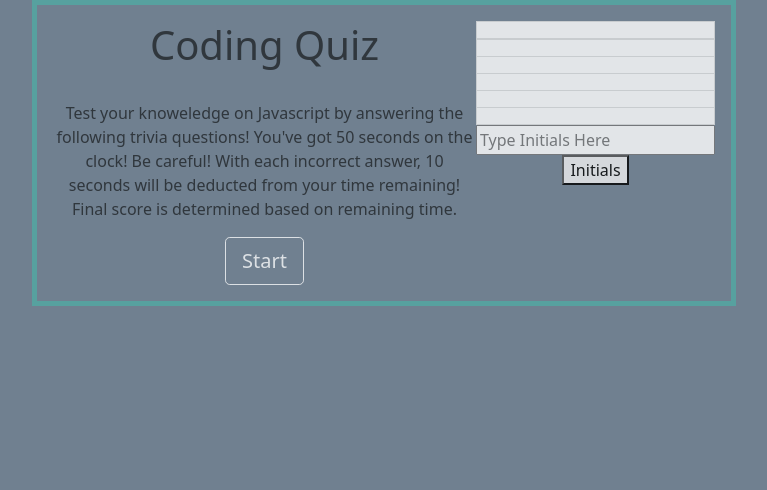
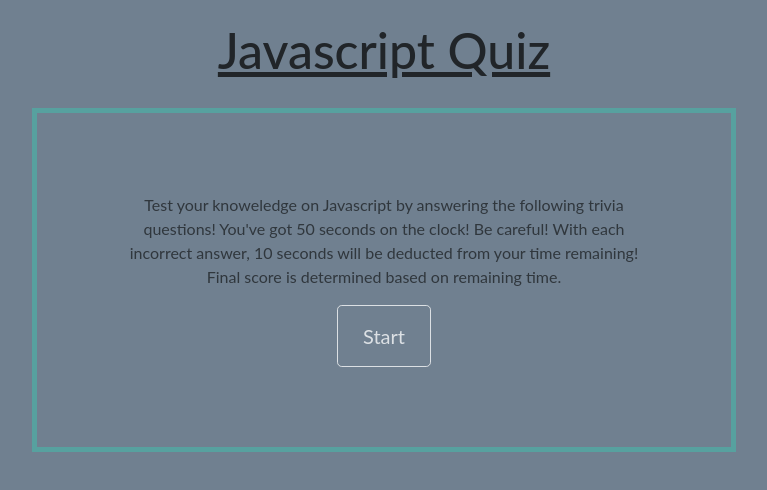
Before and after one commit to BDJS0033/Code_Quiz, a plain HTML site: page index.html in a window 1280 px wide. Shown: the whole page, without its empty margins (256-1023 px from the left). Drawn offline with nearby package versions, Linux system fonts and the light colour scheme.

Commit message:
WIP code

```diff
--- a/assets/css/style.css
+++ b/assets/css/style.css
@@ -2,6 +2,14 @@ body {
     padding: 0;
     margin: 0;
     background-color: slategray;
+    font-family: 'Lato', sans-serif;
+}
+
+h1 {
+    text-align: center;
+    font-size: 50px;
+    text-decoration: underline;
+    padding: 20px;
 }
 
 .container {
@@ -10,6 +18,7 @@ body {
     flex-direction: row;
     justify-content: center;
     width: 800px;
+    padding: 80px;
     text-align: center;
     margin: auto;
     width: 55% ;
@@ -17,3 +26,19 @@ body {
     background-color: slategray;
     opacity: 0.8;
   }
+
+  /* Start button */
+#sbutton, #savebtn {
+    display: inline-block;
+    padding: 15px 25px;
+    font-size: 20px;
+    cursor: pointer;
+    text-align: center;
+    text-decoration: none;
+    outline: none;
+ }
+
+ /* Questions, correct/wrong answers, nor score will display on first start page  */
+#quiz , #correct, #score {
+    display: none;
+  }
--- a/assets/js/script.js
+++ b/assets/js/script.js
@@ -0,0 +1,16 @@
+// Link elements to the DOM
+var questions = document.getElementById("questions");
+var showAnswer = document.getElementById("answer");
+var start = document.getElementById("start");
+var sbutton = document.getElementById("sbutton");
+var quiz = document.getElementById("quiz");
+var scoreId = document.getElementById("score");
+var timer = document.querySelector(".timer");
+var choiceA = document.getElementById("A");
+var choiceB = document.getElementById("B");
+var choiceC = document.getElementById("C");
+var choiceD = document.getElementById("D");
+var savebtn = document.getElementById("savebtn");
+var providedInitials = document.getElementById("providedInitials");
+
+//Quiz Questions
--- a/index.html
+++ b/index.html
@@ -13,27 +13,27 @@
 
 <body>
 <!-- container for main content and start button -->
+<h1 class="header">Javascript Quiz</h1>
+
 <div class="container">
 	<div id="start">
-			<h1>Coding Quiz</h1>
-			<br>
 		<p>
 			Test your knoweledge on Javascript by answering the following trivia questions! You've got 50 seconds on the clock!
 			Be careful! With each incorrect answer, 10 seconds will be deducted from your time remaining! Final score is determined based on remaining time.
 		</p>
-			<button type="button" id="sbtn" class="btn btn-outline-light btn-lg">Start</button>
+		<button id="sbutton" class="btn btn-outline-light btn-lg">Start</button>
 	</div>
 
-		<!-- Questions & Answers Section-->
-		<div class="list-group list-group-flush">
+	<!-- Container to hold the questions and answers-->
+<div>
 		<div id="quiz">
 			<div class="list-group-item" id="question"></div>
 			<div class="choices">
-					<div class="list-group-item" id="A"></div>
-					<div class="list-group-item" id="B"></div>
-				  	<div class="list-group-item" id="C"></div>
-				  	<div class="list-group-item" id="D"></div>
-				  	<div class="list-group-item" id="answer"></div>
+				<div id="A"></div>
+				<div id="B"></div>
+				<div id="C"></div>
+				<div id="D"></div>
+				<div id="answer"></div>
 			</div>
 
 <!-- Timer box-->
@@ -42,16 +42,18 @@
 	 </div>
 </div>
 
-	<!-- Intital and Save Score -->
-	<div>
-		<div class="score-container">
+  <!-- To insert score and initials-->
+</div>
+	<div class="scoreContainer">
 		<div id="score">
-				<input id="Initials" placeholder="Type Initials Here">
+			<input id="providedInitials"  placeholder="Type Initials Here">
 			<br>
 			<button id="savebtn">Initials</button>
 		</div>
 	</div>
 </div>
 
+<script src="./assets/js/script.js"></script>
+
 </body>
 </html>
```
Lines whose indentation alone changed are shown as unchanged.
